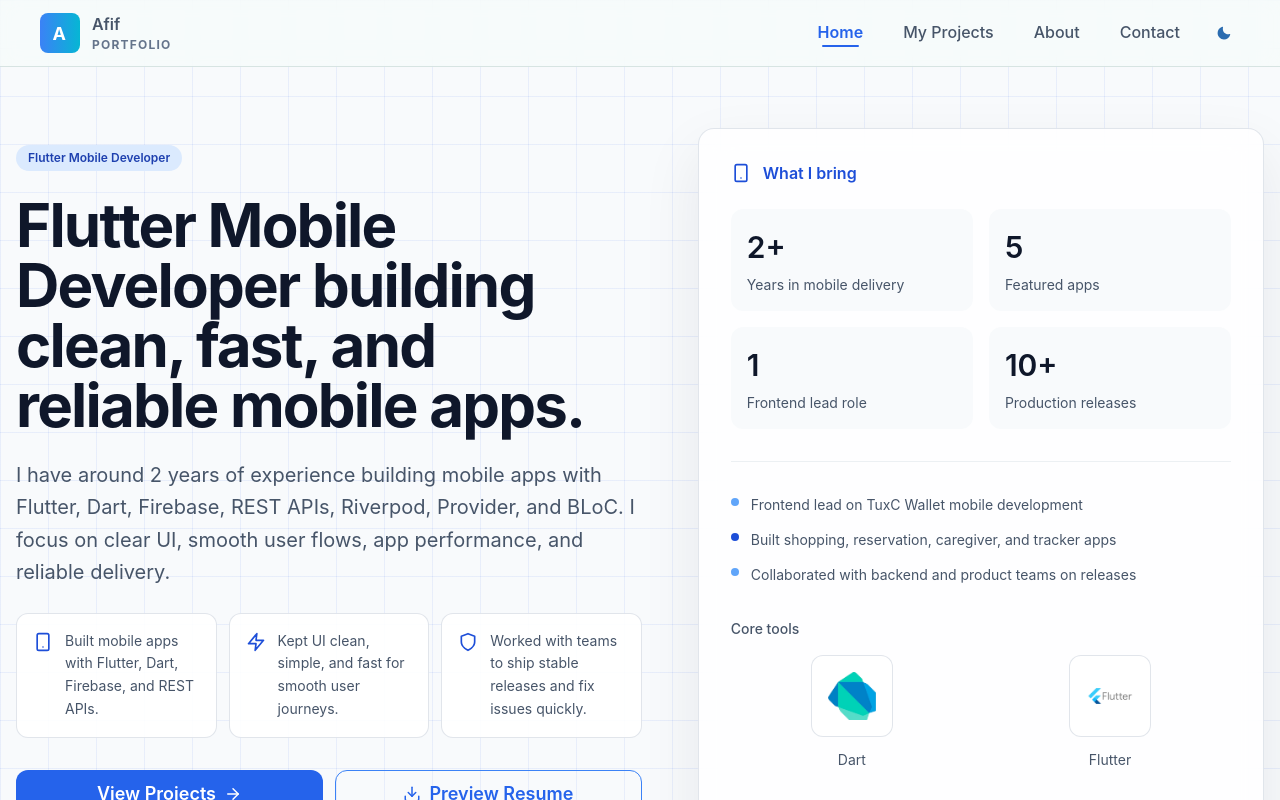
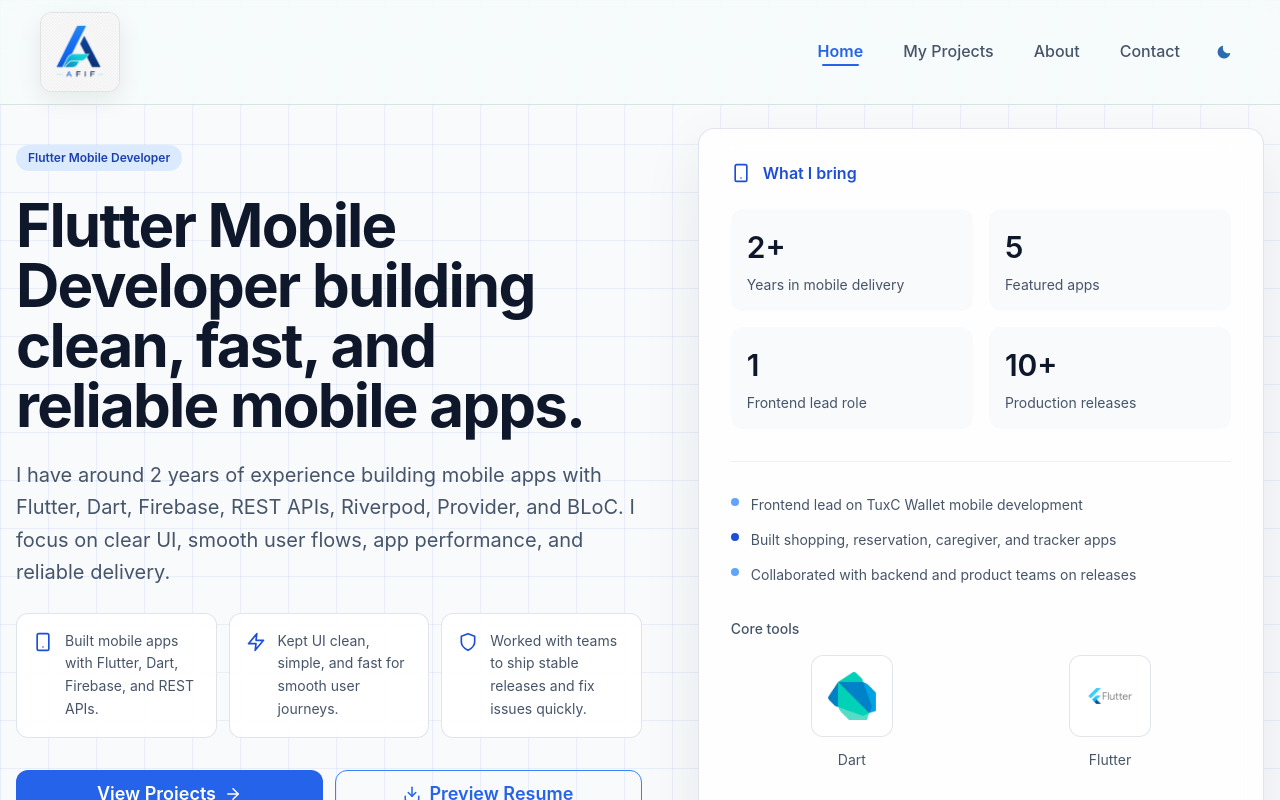
Before and after one commit to afifShyam/my_portfolio, a React (Vite) app: page / in a window 1280 px wide. Shown: the top 800 px of the page. Built offline with nearby package versions, Linux system fonts and the light colour scheme.

Commit message:
fix:update logo

```diff
--- a/src/components/Navbar.tsx
+++ b/src/components/Navbar.tsx
@@ -2,7 +2,8 @@ import { useState, useEffect, memo } from 'react';
 import {
   Box,
   Flex,
-  Text,
+  Image,
+  VisuallyHidden,
   IconButton,
   Button,
   Drawer,
@@ -56,9 +57,6 @@ const Navbar = memo(function Navbar({
   const activeColor = useColorModeValue('brand.600', 'brand.300');
   const hoverBg = useColorModeValue('brand.50', 'whiteAlpha.100');
   const borderColor = useColorModeValue('rgba(159, 184, 181, 0.36)', 'whiteAlpha.200');
-  const logoGradient = useColorModeValue('linear(to-r, brand.500, accent.500)', 'linear(to-r, brand.400, accent.400)');
-  const logoInitialColor = useColorModeValue('white', 'white');
-  const logoSubtitleColor = useColorModeValue('neutral.500', 'neutral.300');
 
   // Handle scroll events to change navbar appearance
   useEffect(() => {
@@ -95,40 +93,26 @@ const Navbar = memo(function Navbar({
       <Flex justify="space-between" align="center" maxW="1200px" mx="auto">
         {/* Logo/Brand */}
         <MotionFlex
-          fontSize="xl"
-          fontWeight="bold"
-          color={textColor}
           cursor="pointer"
           onClick={scrollToHome}
           align="center"
           whileHover={{ scale: 1.05 }}
           whileTap={{ scale: 0.95 }}
         >
-          <HStack spacing={3} align="center">
-            <Box
-              w="40px"
-              h="40px"
-              borderRadius="lg"
-              bgGradient={logoGradient}
-              display="flex"
-              alignItems="center"
-              justifyContent="center"
-              fontWeight="bold"
-              fontSize="lg"
-              color={logoInitialColor}
-              letterSpacing="widest"
-            >
-              A
-            </Box>
-            <Box textAlign="left">
-              <Text fontWeight="semibold" fontSize="md" color={textColor}>
-                Afif
-              </Text>
-              <Text fontSize="xs" color={logoSubtitleColor} letterSpacing="widest">
-                PORTFOLIO
-              </Text>
-            </Box>
-          </HStack>
+          <Box
+            w={{ base: '72px', md: '80px' }}
+            h={{ base: '72px', md: '80px' }}
+            borderRadius="xl"
+            overflow="hidden"
+            borderWidth="1px"
+            borderColor={borderColor}
+            bg={useColorModeValue('white', 'rgba(15, 23, 42, 0.72)')}
+            boxShadow={useColorModeValue('0 8px 24px rgba(15, 23, 42, 0.08)', '0 8px 24px rgba(0, 0, 0, 0.28)')}
+            flexShrink={0}
+          >
+            <Image src="/afif-logo.png" alt="Afif logo" w="100%" h="100%" objectFit="contain" />
+          </Box>
+          <VisuallyHidden>Afif portfolio</VisuallyHidden>
         </MotionFlex>
 
         {/* Desktop Navigation */}
--- a/src/pages/Contact.tsx
+++ b/src/pages/Contact.tsx
@@ -146,7 +146,7 @@ const Contact: React.FC = () => {
   return (
     <>
       <Helmet>
-        <title>Contact Me | Portfolio</title>
+        <title>Portfolio</title>
         <meta name="description" content="Get in touch for mobile development roles, freelance work, or collaborations." />
       </Helmet>
 
```
Also changed, not shown: public/afif-logo.png (added).
